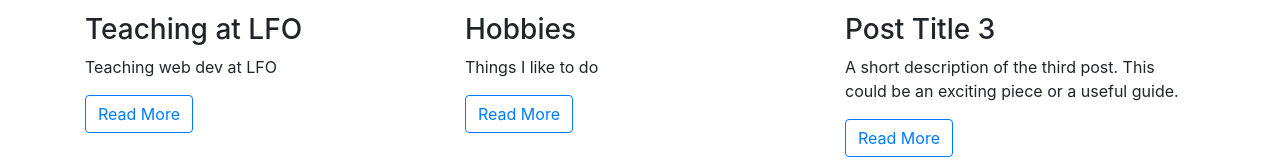
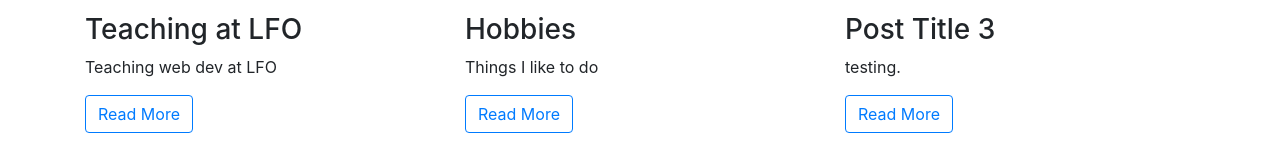
Before and after one commit to syedakamran/bootstrapIntro, a plain HTML site: page index.html in a window 1280 px wide. Shown: the part 719-879 px from the top of the page. Drawn offline with nearby package versions, Linux system fonts and the light colour scheme.

Commit message:
testing changes

```diff
--- a/index.html
+++ b/index.html
@@ -87,7 +87,7 @@
         <div class="col-md-4">
           <img src="https://picsum.photos/350/200?random=3" alt="Post Image" />
           <h3 class="mt-3">Post Title 3</h3>
-          <p>A short description of the third post. This could be an exciting piece or a useful guide.</p>
+          <p>testing.</p>
           <a href="post3.html" class="btn btn-outline-primary">Read More</a>
         </div>
       </div>
```
